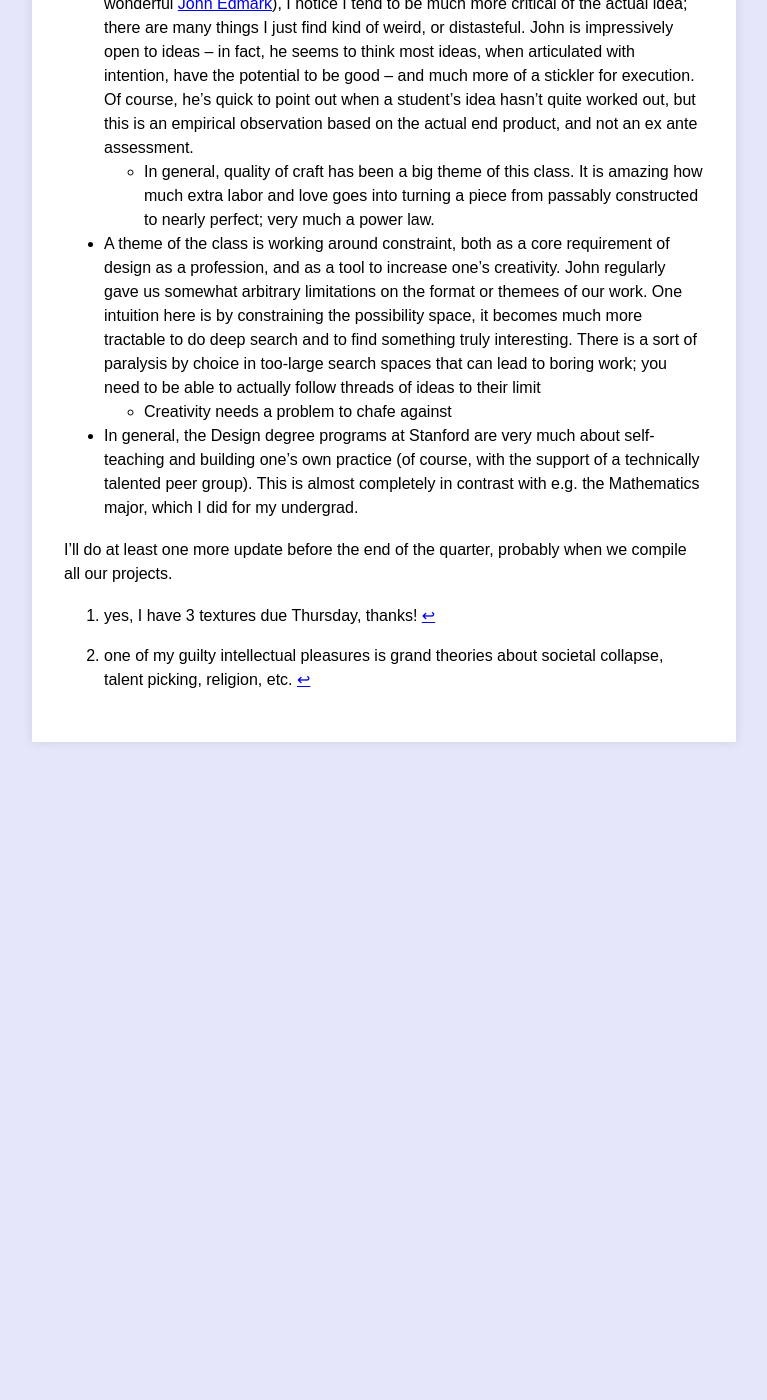
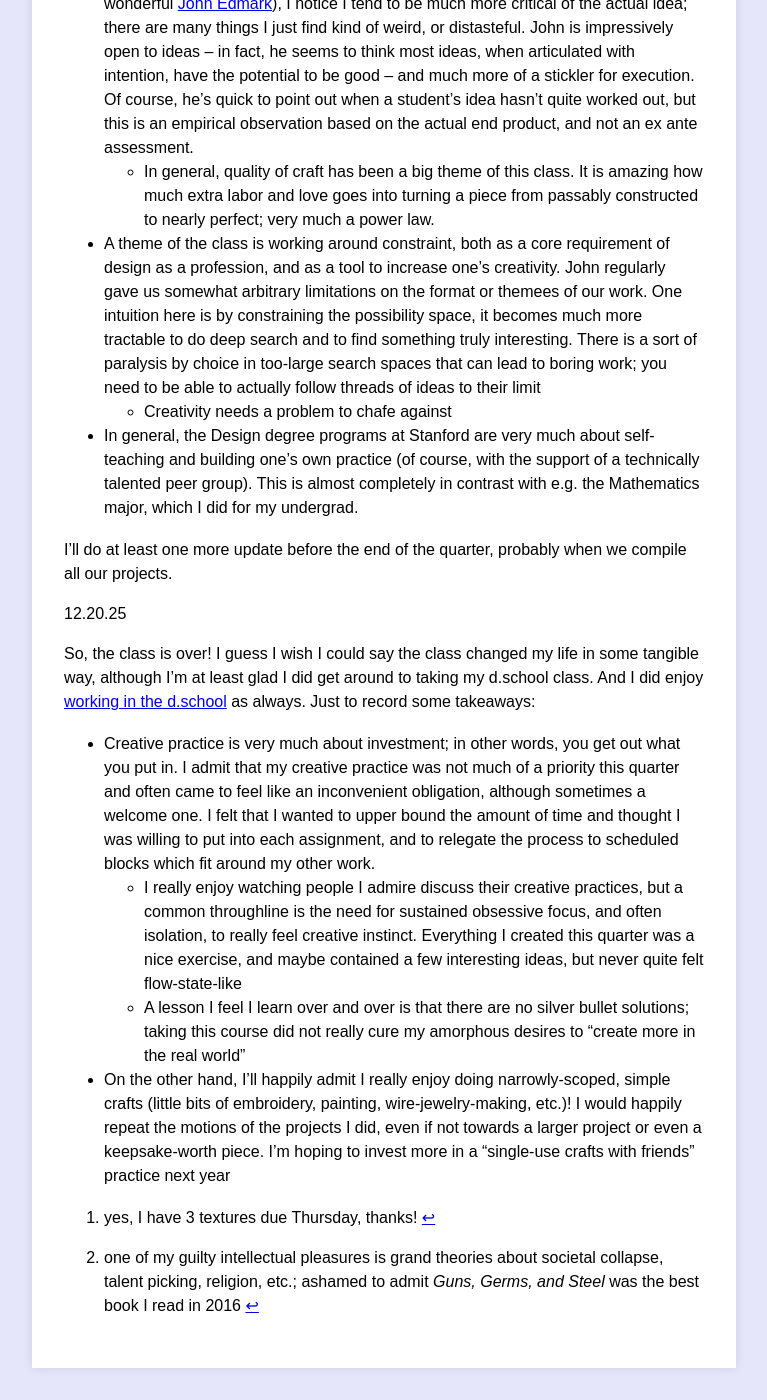
Before and after one commit to Christine8888/christine8888.github.io, a Jekyll site: the page built from _all_posts/_published/2025-10-01-reflections-on-design.md, in a window 1280 px wide and 1400 px high, scrolled down 1689 px. Shown: the whole window, without its empty margins (256-1023 px from the left). Built offline with Jekyll 4.4.1, drawn with Linux system fonts in a browser that asks for light colours; before the commit the page ends 2463 px from its top, so only the background shows below that.

```diff
--- a/_all_posts/_published/2025-10-01-reflections-on-design.md
+++ b/_all_posts/_published/2025-10-01-reflections-on-design.md
@@ -41,6 +41,14 @@ So, it's certainly been a while since I've updated this log, but here are my bul
 
 I'll do at least one more update before the end of the quarter, probably when we compile all our projects.
 
+12.20.25
+
+So, the class is over! I guess I wish I could say the class changed my life in some tangible way, although I'm at least glad I did get around to taking my d.school class. And I did enjoy [working in the d.school](https://christine8888.github.io/making-a-dress.html) as always. Just to record some takeaways:
+- Creative practice is very much about investment; in other words, you get out what you put in. I admit that my creative practice was not much of a priority this quarter and often came to feel like an inconvenient obligation, although sometimes a welcome one. I felt that I wanted to upper bound the amount of time and thought I was willing to put into each assignment, and to relegate the process to scheduled blocks which fit around my other work.
+    - I really enjoy watching people I admire discuss their creative practices, but a common throughline is the need for sustained obsessive focus, and often isolation, to really feel creative instinct. Everything I created this quarter was a nice exercise, and maybe contained a few interesting ideas, but never quite felt flow-state-like
+    - A lesson I feel I learn over and over is that there are no silver bullet solutions; taking this course did not really cure my amorphous desires to "create more in the real world"
+- On the other hand, I'll happily admit I really enjoy doing narrowly-scoped, simple crafts (little bits of embroidery, painting, wire-jewelry-making, etc.)! I would happily repeat the motions of the projects I did, even if not towards a larger project or even a keepsake-worth piece. I'm hoping to invest more in a "single-use crafts with friends" practice next year
+
 [^texture]: yes, I have 3 textures due Thursday, thanks!
 
-[^candy]: one of my guilty intellectual pleasures is grand theories about societal collapse, talent picking, religion, etc.
+[^candy]: one of my guilty intellectual pleasures is grand theories about societal collapse, talent picking, religion, etc.; ashamed to admit *Guns, Germs, and Steel* was the best book I read in 2016
```
Also changed, not shown: _all_posts/_published/2025-01-13-core-beliefs.md (+1 -1 lines), _all_posts/_published/2025-10-01-media.md (+2 -2 lines), _all_posts/_published/2025-12-25-2025-reflections.md (added, +65 -0 lines), 1 other file.
